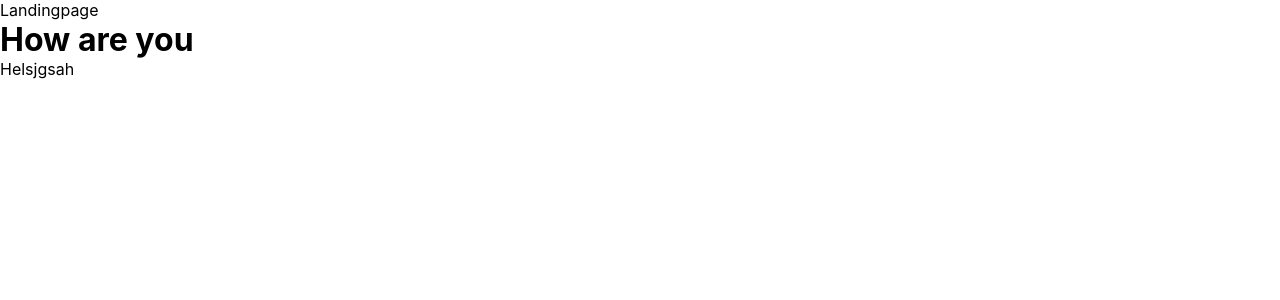
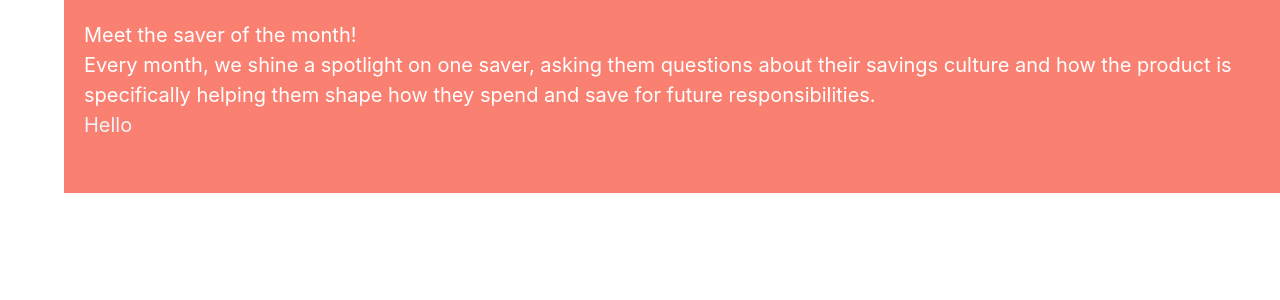
Before and after one commit to Moyinoluwa-10/piggyvest-clone, a React (Create React App) app: page / in a window 1280 px wide. Shown: the top 300 px of the page. Built offline with nearby package versions, Linux system fonts and the light colour scheme; a web font is replaced by a local one.

Commit message:
lower part of landing page

```diff
--- a/package.json
+++ b/package.json
@@ -43,5 +43,10 @@
       "last 1 firefox version",
       "last 1 safari version"
     ]
+  },
+  "devDependencies": {
+    "autoprefixer": "^10.4.12",
+    "postcss": "^8.4.18",
+    "tailwindcss": "^3.1.8"
   }
 }
--- /dev/null
+++ b/postcss.config.js
@@ -0,0 +1,6 @@
+module.exports = {
+  plugins: {
+    tailwindcss: {},
+    autoprefixer: {},
+  },
+}
--- a/src/Pages/LandingPage/Landingpage.css
+++ b/src/Pages/LandingPage/Landingpage.css
@@ -1,3 +1,28 @@
-.hello {
-    font-size: 20px;
+
+
+
+white {
+    color: #fff!important;
 }
+
+    -webkit-box-sizing: border-box;
+    -moz-box-sizing: border-box;
+    box-sizing: border-box;
+}
+
+section {
+    display: block;
+}
+
+    padding: 0;
+    margin: 0;
+    font-family: DM Sans,sans-serif!important;
+    color: #353535;
+    line-height: 27.2px;
+    font-size: 16.5px;
+    -webkit-font-smoothing: antialiased;
+    -moz-osx-font-smoothing: grayscale;
+
+    @tailwind base;
+@tailwind components;
+@tailwind utilities;
--- a/src/Pages/LandingPage/Landingpage.js
+++ b/src/Pages/LandingPage/Landingpage.js
@@ -1,10 +1,55 @@
 import React from "react";
 
 const Landingpage = () => {
-  return <div>Landingpage
-    <h1>How are you</h1>
-    <div>Helsjgsah</div>
-  </div>;
+  return (
+    <div>
+      <section className="interact white">
+        <div className="d-lg-flex">
+          <div className="d-lg-flex">
+            <div className="col-md-7 py-80 d-flex left pos-rel left bg-blue">
+              <div
+                className="content"
+                style={{
+                  marginLeft: "4rem",
+                  fontSize: "20px",
+                  padding: "20px",
+                  backgroundColor: "salmon",
+                  color: "white",
+                }}
+              >
+                <h2 className="title bg-blue">Meet the saver of the month!</h2>
+                <p className="text">
+                  Every month, we shine a spotlight on one saver, asking them
+                  questions about their savings culture and how the product is
+                  specifically helping them shape how they spend and save for
+                  future responsibilities.
+                </p>
+                <a href="https://youtu.be/qa_x5ie3eP8" className="link">Hello</a>
+                <svg
+                  width="33"
+                  height="33"
+                  viewBox="0 0 33 33"
+                  fill="none"
+                  xmlns="http://www.w3.org/2000/svg"
+                ></svg>
+                <circle
+                  cx="16.2173"
+                  cy="16.1587"
+                  r="16.0254"
+                  fill="white"
+                ></circle>
+                <path
+                  d="M18.6211 10.5498L17.4913 11.6796L21.1611 15.3574L8.20461 15.3574L8.20461 16.96L21.1611 16.96L17.4833 20.6378L18.6211 21.7676L24.23 16.1587L18.6211 10.5498Z"
+                  fill="#2295F2"
+                ></path>
+              </div>
+            </div>
+            <div className="col-md-5 right" ></div>
+          </div>
+        </div>
+      </section>
+    </div>
+  );
 };
 
 export default Landingpage;
--- a/src/index.css
+++ b/src/index.css
@@ -19,3 +19,7 @@ code {
   box-sizing: border-box;
   text-decoration: none;
 }
+
+@tailwind base;
+@tailwind components;
+@tailwind utilities;
--- /dev/null
+++ b/tailwind.config.js
@@ -0,0 +1,8 @@
+/** @type {import('tailwindcss').Config} */
+module.exports = {
+  content: [],
+  theme: {
+    extend: {},
+  },
+  plugins: [],
+}
```
Also changed, not shown: 1 other file (tests, documents, lock files or other folders).
